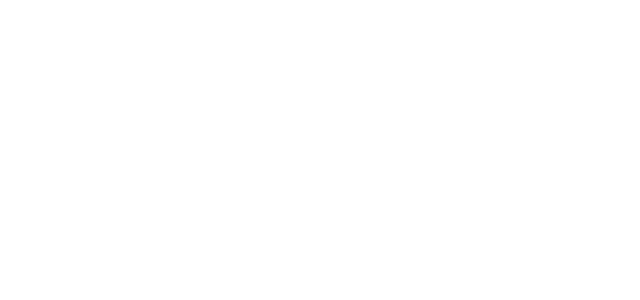
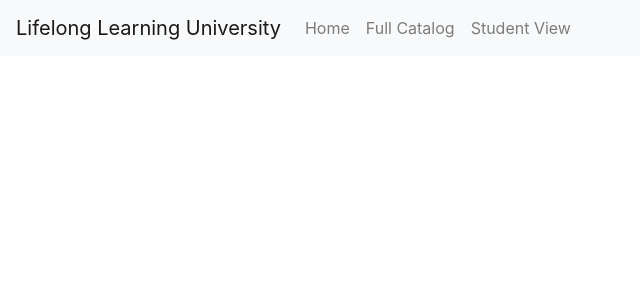
Before and after one commit to apryllc/coursecatalog, a React (Create React App) app: page /studentview in a window 1280 px wide. Shown: the top 300 px of the page, without its empty margins (0-640 px from the left). Built offline with nearby package versions, Linux system fonts and the light colour scheme; the HTML template or start-up script is replaced by a standard one.

Commit message:
added student view route, cors browser plugin allows api delete

```diff
--- a/src/App.js
+++ b/src/App.js
@@ -4,6 +4,7 @@
 import CreateCourse from './CreateCourse.js';
 import Home from './Home.js';
 import CourseList from './CourseList.js';
+import StudentView from './StudentView.js'
 import {
   BrowserRouter,
   Route
@@ -17,6 +18,7 @@
       <div>
         <Route exact path="/" component={Home} />
         <Route exact path="/catalog" component={CourseList} />
+        <Route exact path="/studentview" component={StudentView} />
       </div>
       </BrowserRouter>
     );
--- a/src/Navigation.js
+++ b/src/Navigation.js
@@ -20,6 +20,9 @@
               <NavItem>
                 <NavLink href="/catalog">Full Catalog</NavLink>
               </NavItem>
+              <NavItem>
+                <NavLink href="/studentview">Student View</NavLink>
+              </NavItem>
               </Nav>
         </Navbar>
       </div>
--- /dev/null
+++ b/src/StudentView.js
@@ -0,0 +1,15 @@
+import React, { Component } from 'react';
+import './App.css';
+import Navigation from './Navigation.js';
+import CourseList from './CourseList.js';
+
+class StudentView extends Component {
+  render() {
+    return (
+      <div>
+      <Navigation />
+      </div>
+    );
+  }
+}
+export default StudentView;
```
